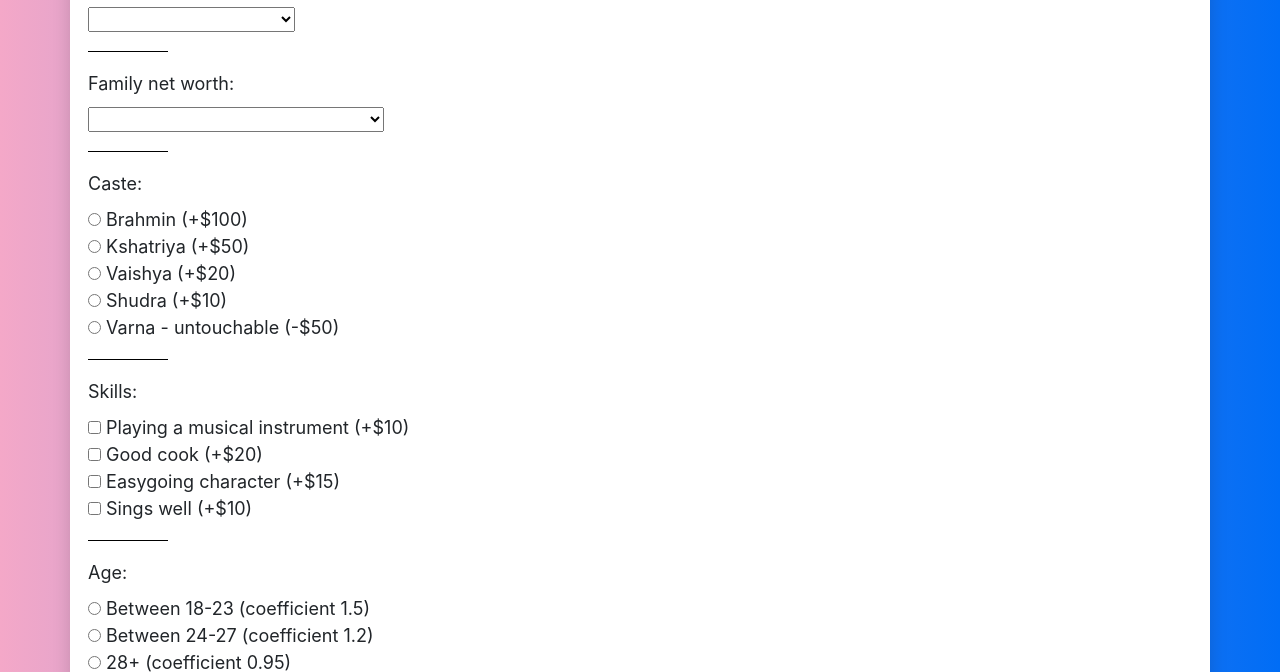
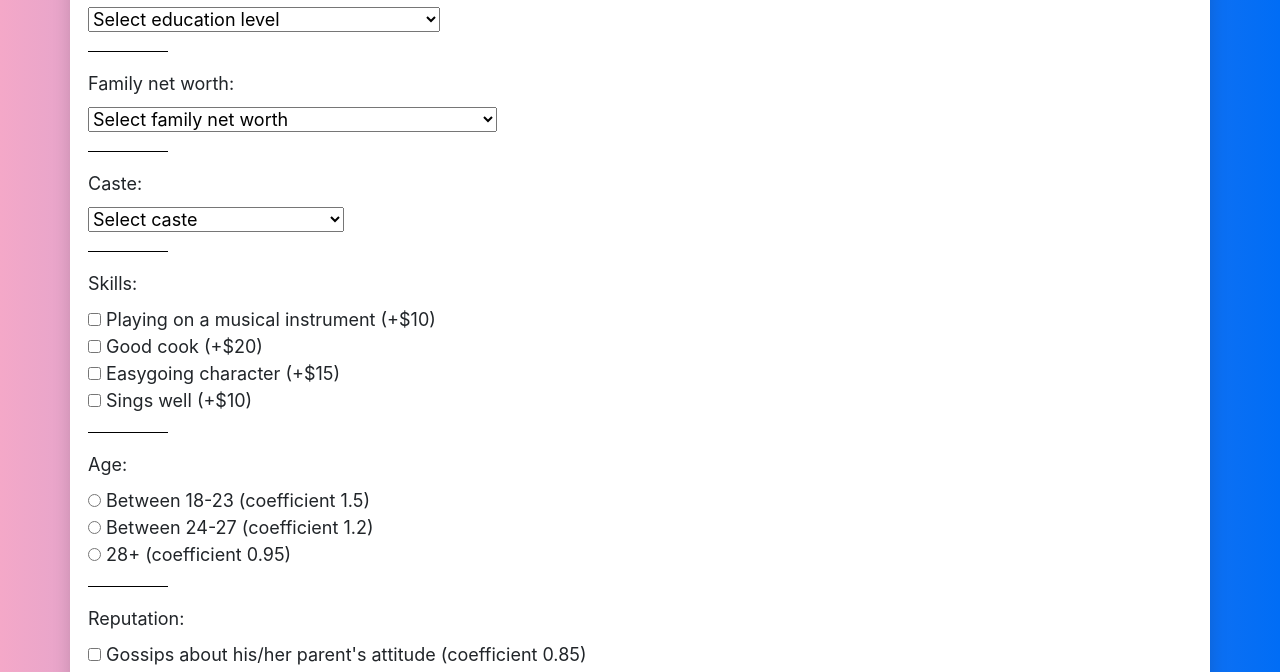
Before and after one commit to W0nderful11/ass3, a plain HTML site: page index.html in a window 1280 px wide. Shown: the part 138-810 px from the top of the page. Drawn offline with nearby package versions, Linux system fonts and the light colour scheme.

Commit message:
index.html

```diff
--- a/index.html
+++ b/index.html
@@ -3,12 +3,15 @@
 <head>
     <meta charset="utf-8">
     <meta name="viewport" content="width=device-width, initial-scale=1, shrink-to-fit=no">
+    <!-- Google fonts -->
     <link rel="preconnect" href="https://fonts.gstatic.com">
     <link href="https://fonts.googleapis.com/css2?family=Roboto&display=swap" rel="stylesheet">
     <link href="https://fonts.googleapis.com/css2?family=Oswald:wght@700&display=swap" rel="stylesheet">
+    <!-- Bootstrap CSS -->
     <link rel="stylesheet" href="https://cdn.jsdelivr.net/npm/bootstrap@4.6.0/dist/css/bootstrap.min.css" integrity="sha384-B0vP5xmATw1+K9KRQjQERJvTumQW0nPEzvF6L/Z6nronJ3oUOFUFpCjEUQouq2+l" crossorigin="anonymous">
+    <!-- Own CSS -->
     <link rel="stylesheet" href="style.css">
-    <title> Calculator</title>
+    <title>Dowry Calculator</title>
 </head>
 <body>
     <div class="container mt-4 shadow p-3 mb-5 bg-white rounded">
@@ -18,45 +21,48 @@
                 <form>
                     <label for="education">Education level:</label><br>
                     <select id="education">
-                        <option value="blank"></option>
-                        <option value="bachelor">Bachelor's degree</option>
-                        <option value="college">College degree</option>
-                        <option value="high_school">High school degree</option>
-                        <option value="middle_school">Middle school degree</option>
+                        <option value="blank" disabled selected>Select education level</option>
+                        <option value="1.5">Undergraduate degree (coefficient 1.5)</option>
+                        <option value="1.2">College degree (coefficient 1.2)</option>
+                        <option value="1.05">High school degree (coefficient 1.05)</option>
+                        <option value="0.9">Middle school degree (coefficient 0.9)</option>
                     </select>
                     <hr>
                     <label for="networth">Family net worth:</label><br>
                     <select id="networth">
-                        <option value="blank"></option>
-                        <option value="upper_class">More than $100,000</option>
-                        <option value="middle_class">Between $50,000 and $100,000</option>
-                        <option value="lower_class">Less than $50,000</option>
+                        <option value="blank" disabled selected>Select family net worth</option>
+                        <option value="2">More than $10,000 (coefficient 2)</option>
+                        <option value="1.5">Between $5,000 and $10,000 (coefficient 1.5)</option>
+                        <option value="1.2">Less than $5,000 (coefficient 1.2)</option>
                     </select>
                     <hr>
-                    <label>Caste:</label><br>
-                    <input type="radio" name="caste" value="brahmin"> Brahmin (+$100)<br>
-                    <input type="radio" name="caste" value="kshatriya"> Kshatriya (+$50)<br>
-                    <input type="radio" name="caste" value="vaishya"> Vaishya (+$20)<br>
-                    <input type="radio" name="caste" value="shudra"> Shudra (+$10)<br>
-                    <input type="radio" name="caste" value="varna"> Varna - untouchable (-$50)<br>
+                    <label for="caste">Caste:</label><br>
+                    <select id="caste">
+                        <option value="blank" disabled selected>Select caste</option>
+                        <option value="100">Brahmin (+$100)</option>
+                        <option value="50">Kshatriya (+$50)</option>
+                        <option value="20">Vaishya (+$20)</option>
+                        <option value="10">Shudra (+$10)</option>
+                        <option value="-50">Varna - untouchable (-$50)</option>
+                    </select>
                     <hr>
-                    <label>Skills:</label><br>
-                    <input type="checkbox" id="musical"> Playing a musical instrument (+$10)<br>
-                    <input type="checkbox" id="cook"> Good cook (+$20)<br>
-                    <input type="checkbox" id="easygoing"> Easygoing character (+$15)<br>
-                    <input type="checkbox" id="singer"> Sings well (+$10)<br>
+                    <label for="skills">Skills:</label><br>
+                    <input type="checkbox" id="musical" value="10"> Playing on a musical instrument (+$10)<br>
+                    <input type="checkbox" id="cook" value="20"> Good cook (+$20)<br>
+                    <input type="checkbox" id="easygoing" value="15"> Easygoing character (+$15)<br>
+                    <input type="checkbox" id="singer" value="10"> Sings well (+$10)<br>
                     <hr>
-                    <label>Age:</label><br>
-                    <input type="radio" name="age" value="18-23"> Between 18-23 (coefficient 1.5)<br>
-                    <input type="radio" name="age" value="24-27"> Between 24-27 (coefficient 1.2)<br>
-                    <input type="radio" name="age" value="28+"> 28+ (coefficient 0.95)<br>
+                    <label for="age">Age:</label><br>
+                    <input type="radio" name="age" value="1.5"> Between 18-23 (coefficient 1.5)<br>
+                    <input type="radio" name="age" value="1.2"> Between 24-27 (coefficient 1.2)<br>
+                    <input type="radio" name="age" value="0.95"> 28+ (coefficient 0.95)<br>
                     <hr>
-                    <label>Reputation:</label><br>
-                    <input type="checkbox" id="parents"> Gossips about his/her parent's attitude (coefficient 0.85)<br>
-                    <input type="checkbox" id="character"> Gossips about his/her character (coefficient 0.9)<br>
-                    <input type="checkbox" id="general"> General gossips around his/her person (-$20)<br>
+                    <label for="reputation">Reputation:</label><br>
+                    <input type="checkbox" id="parents" value="0.85"> Gossips about his/her parent's attitude (coefficient 0.85)<br>
+                    <input type="checkbox" id="character" value="0.9"> Gossips about his/her character (coefficient 0.9)<br>
+                    <input type="checkbox" id="general" value="-20"> General gossips around his/her person (-$20)<br>
                     <hr>
-                    <p id="result"></p>
+                    <p id="result" class="font-weight-bold"></p>
                 </form>
                 <button id="submit" type="button" class="btn btn-primary">Calculate Price</button>
             </div>
```
